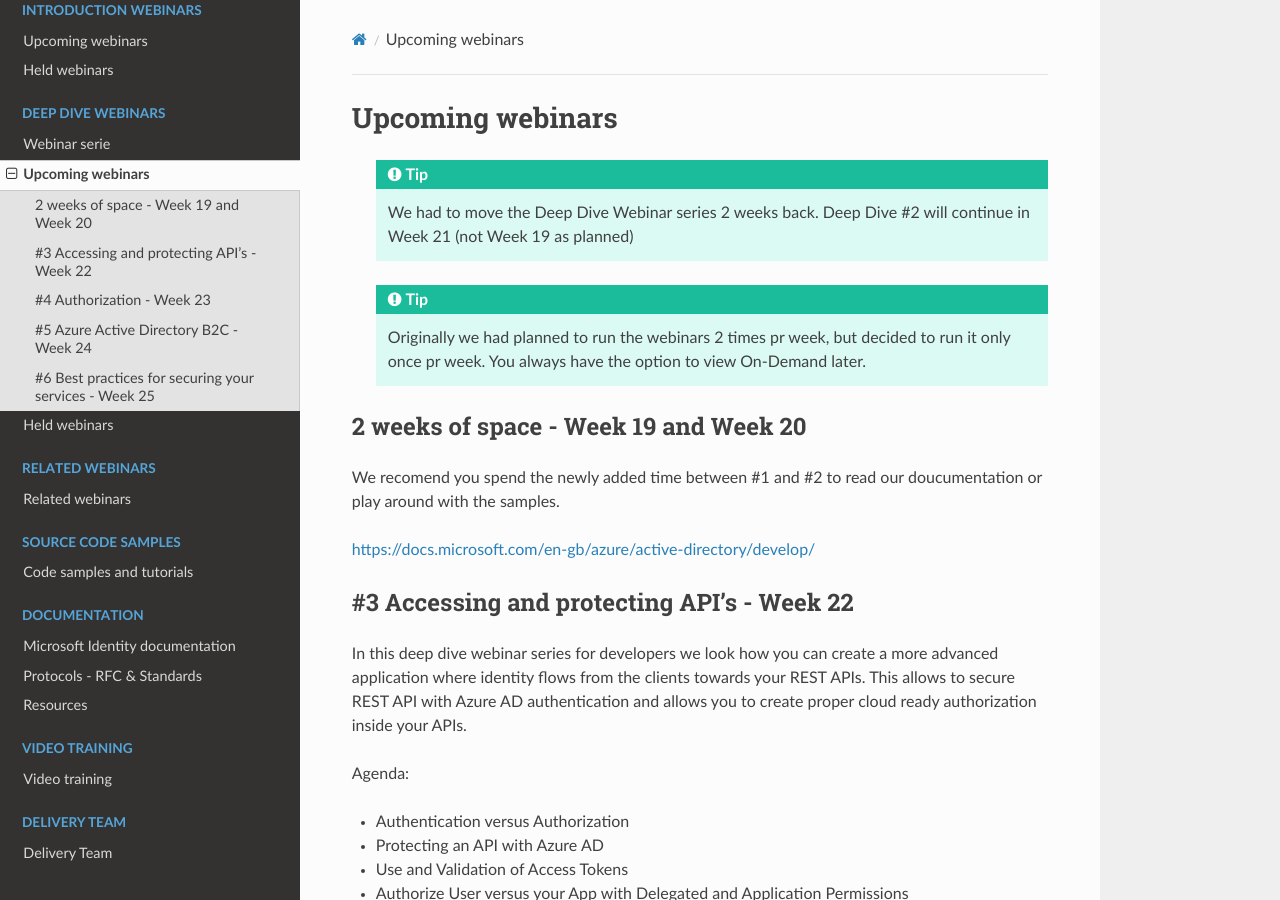
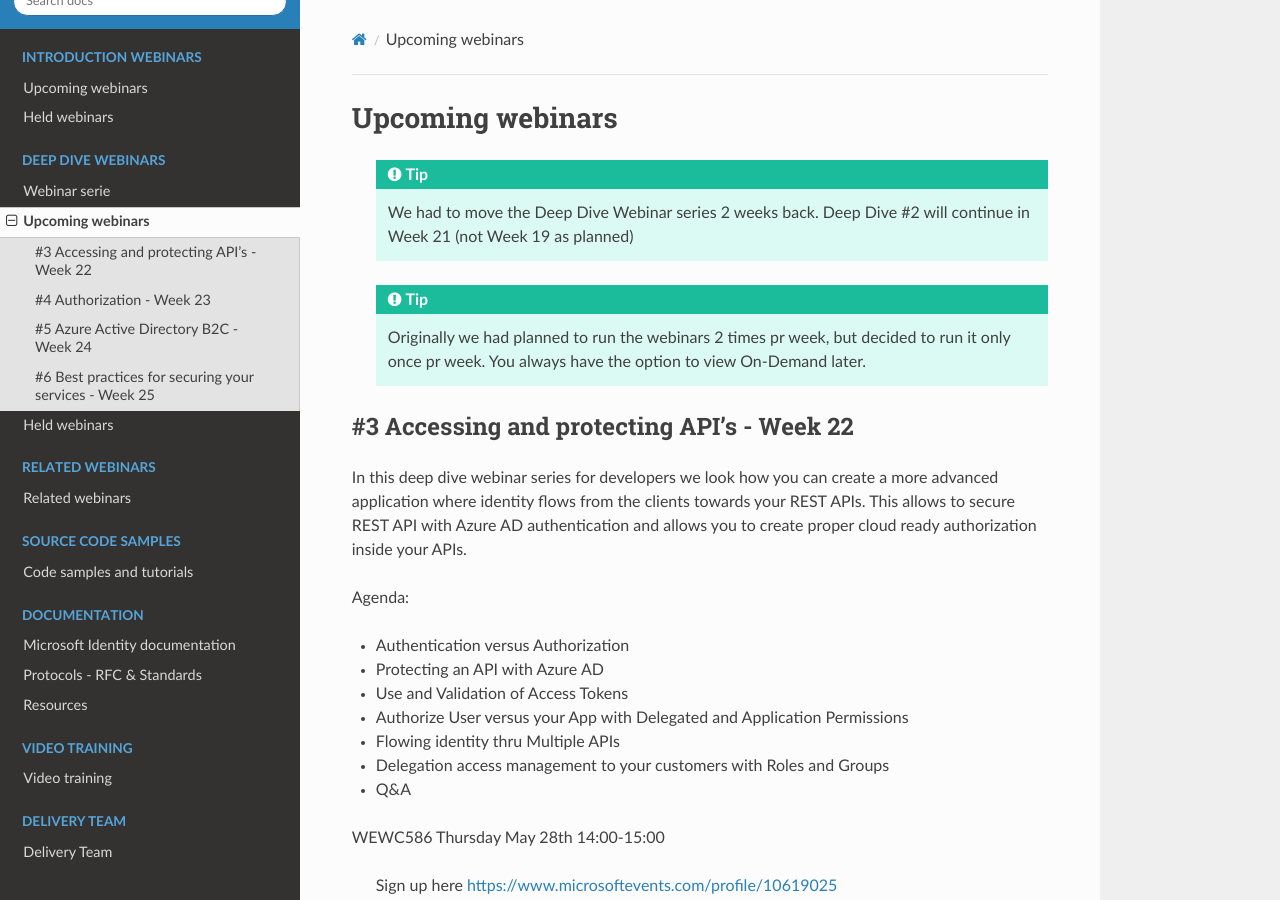
Before and after one commit to RonnyA/ModernIdentity, a Sphinx documentation site: the page built from docs/source/deep/upcoming-deep-webinars.rst, in a window 1280 px wide and 900 px high. Built offline with Sphinx 7.4.7 and the Read the Docs theme 2.0.0, drawn with Linux system fonts in a browser that asks for light colours.

Commit message:
Removed the "todo while waiting 2 weeks for the deep dive starting"

```diff
--- a/docs/source/deep/upcoming-deep-webinars.rst
+++ b/docs/source/deep/upcoming-deep-webinars.rst
@@ -8,16 +8,6 @@
   .. tip:: Originally we had planned to run the webinars 2 times pr week,
            but decided to run it only once pr week. You always have the option
            to view On-Demand later.
-
-
-2 weeks of space - Week 19 and Week 20
---------------------------------------
-
-We recomend you spend the newly added time between #1 and #2 to read our doucumentation or play around with the samples.
-
-https://docs.microsoft.com/en-gb/azure/active-directory/develop/
-
-
 
 
 
```
